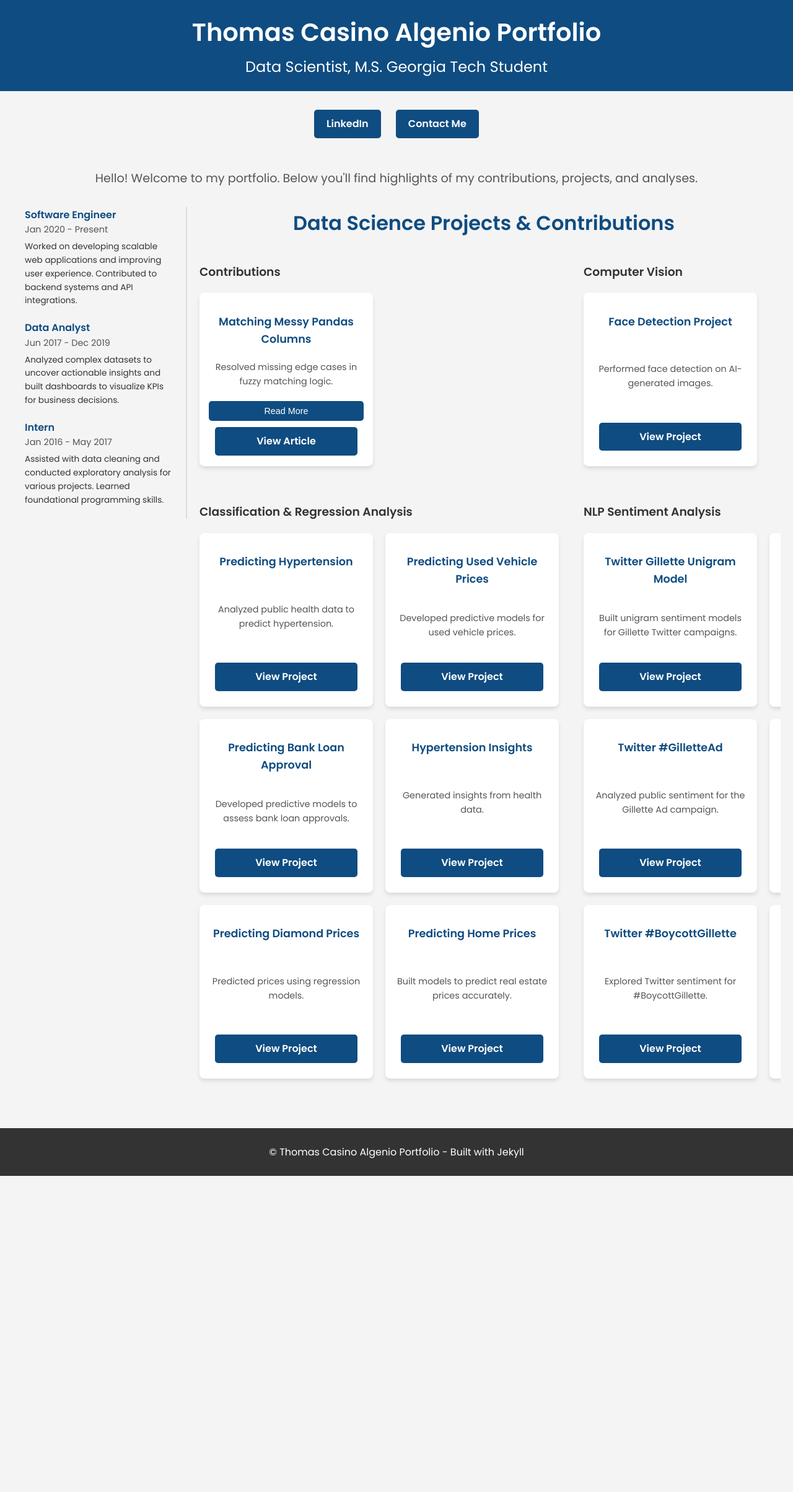
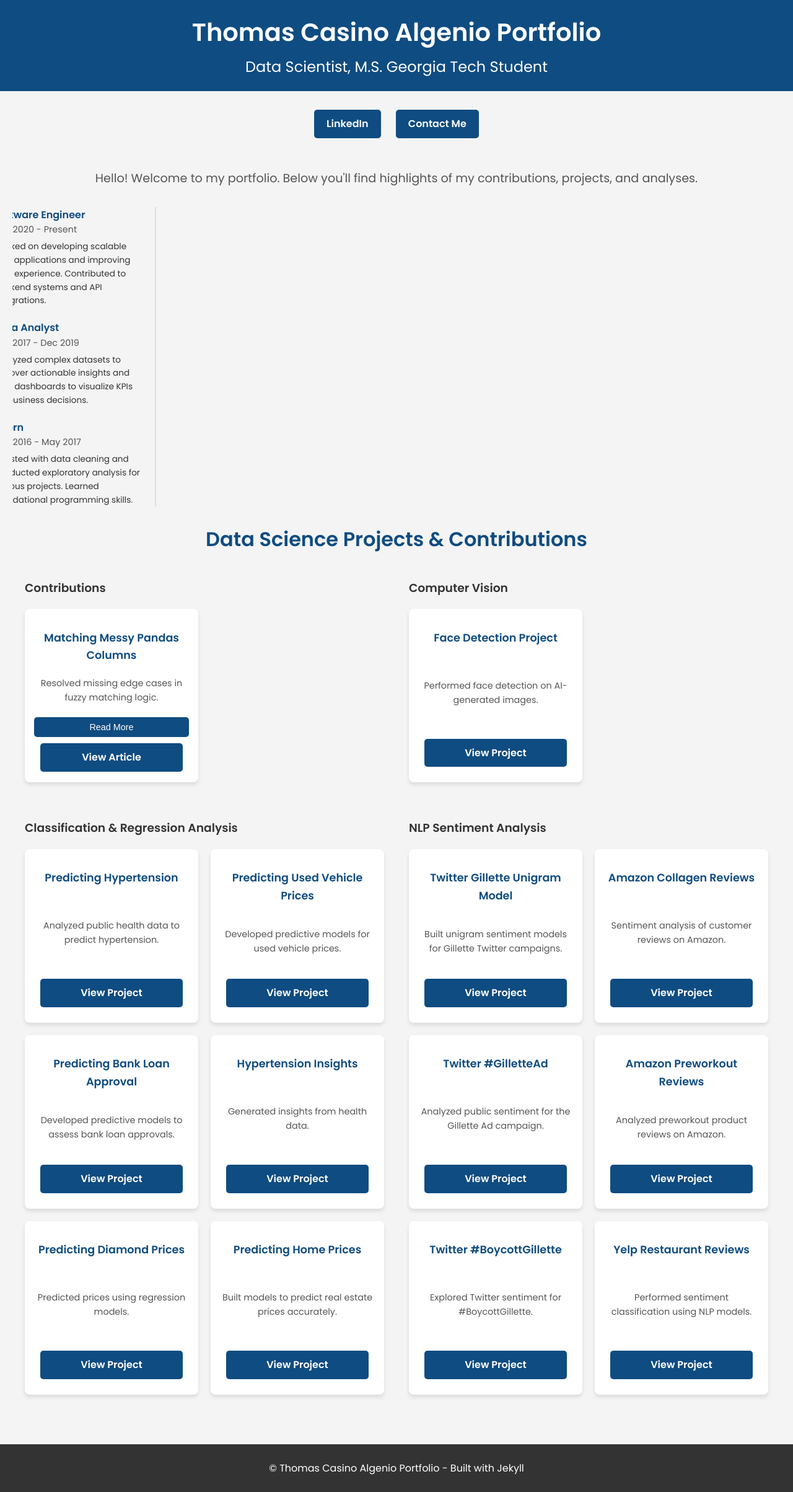
Before and after one commit to thomasalgenio/Thomas_Portfolio, a Jekyll site: the page built from README.md, in a window 1280 px wide. Shown: the whole page at 62% size. Built offline with Jekyll 4.4.1, drawn with Linux system fonts in a browser that asks for light colours; our own code applies the rules of GitHub Pages for plain Markdown files; before the commit the page ends 1897 px from its top, so only the background shows below that.

Commit message:
Update default.html

```diff
--- a/_layouts/default.html
+++ b/_layouts/default.html
@@ -9,8 +9,8 @@
 
     /* Timeline Styles */
     .timeline {
-      width: 20%;
-      float: left;
+      width: 20%; /* Keeps the timeline narrow */
+      margin-left: -50px; /* Move the timeline further to the left */
       padding-right: 20px;
       border-right: 2px solid #ddd;
       margin-right: 20px;
```
